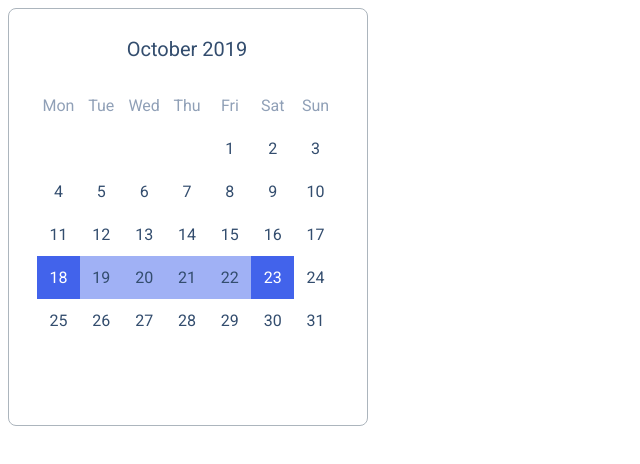
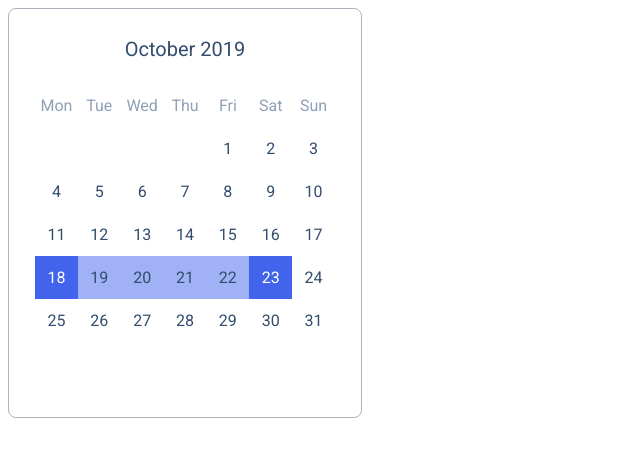
Before and after one commit to js-tasks-ru/htmlcss-20230530_valeria-vol, a website: page 05-lection3/03-calendar/index.html in a window 1280 px wide. Shown: the whole page, without its empty margins (0-640 px from the left). Drawn offline with Linux system fonts and the light colour scheme.

Commit message:
fix styles

```diff
--- a/05-lection3/03-calendar/calendar.css
+++ b/05-lection3/03-calendar/calendar.css
@@ -1,7 +1,7 @@
 .calendar {
   border: 1px solid var(--grey-3);
   border-radius: 8px;
-  padding: 28px 30px 40px 28px;
+  padding: 28px 26px 32px;
   width: 100%;
   max-width: 300px;
 }
@@ -9,7 +9,7 @@
 .calendar__title {
   text-align: center;
   color: var(--black-violet);
-  padding-bottom: 24px;
+  margin-bottom: 24px;
   font-size: 20px;
   line-height: 24px;
 
```
